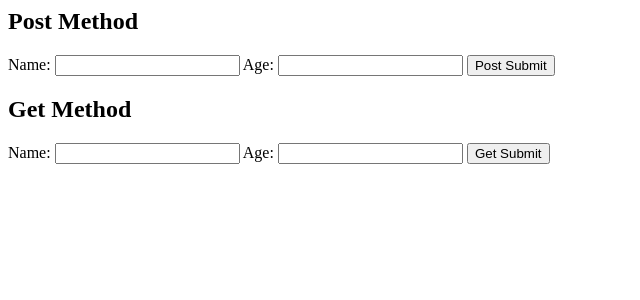
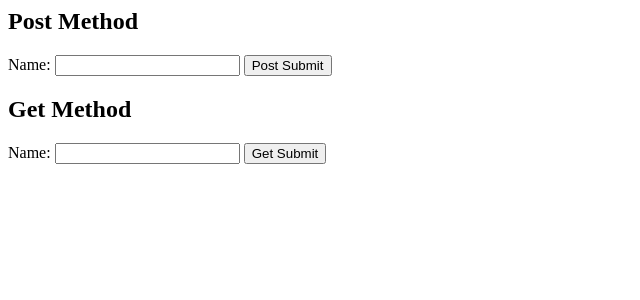
Before and after one commit to VartikAnand/vocational-web-development-Practical, a PHP site: page / in a window 1280 px wide. Shown: the top 300 px of the page, without its empty margins (0-640 px from the left). Run offline with PHP 8.4, Linux system fonts and the light colour scheme.

Commit message:
08 make short

```diff
--- a/08_passing_variables_through_url/get.php
+++ b/08_passing_variables_through_url/get.php
@@ -1,13 +1,8 @@
 <?php
 if ($_SERVER["REQUEST_METHOD"] == "GET") {
-    // Sanitize input
     $name = $_GET['name'];
-    $age = $_GET['age'];
 
     echo "<h2>GET Result</h2>";
     echo "<p>Name: $name</p>";
-    echo "<p>Age: $age</p>";
-} else {
-    echo "<p>No data received.</p>";
 }
 ?>
--- a/08_passing_variables_through_url/index.php
+++ b/08_passing_variables_through_url/index.php
@@ -11,8 +11,6 @@
         <label for="name">Name:</label>
         <input type="text" id="name" name="name" required>
 
-        <label for="age">Age:</label>
-        <input type="number" id="age" name="age" required>
 
         <input type="submit" value="Post Submit">
     </form>
@@ -24,8 +22,6 @@
     <label for="name">Name:</label>
     <input type="text" id="name" name="name" required>
 
-    <label for="age">Age:</label>
-    <input type="number" id="age" name="age" required>
 
     <input type="submit" value="Get Submit">
 </form>
--- a/08_passing_variables_through_url/post.php
+++ b/08_passing_variables_through_url/post.php
@@ -1,12 +1,8 @@
 <?php
 if ($_SERVER["REQUEST_METHOD"] == "POST") {
     $name = $_POST['name'];
-    $age =$_POST['age'];
 
     echo "<h2>POST Result</h2>";
     echo "<p>Name: $name</p>";
-    echo "<p>Age: $age</p>";
-} else {
-    echo "<p>No data received.</p>";
 }
 ?>
```
Also changed, not shown: 08_passing_variables_through_url/1.png, 08_passing_variables_through_url/2.png, 08_passing_variables_through_url/3.png, 08_passing_variables_through_url/README.md.
